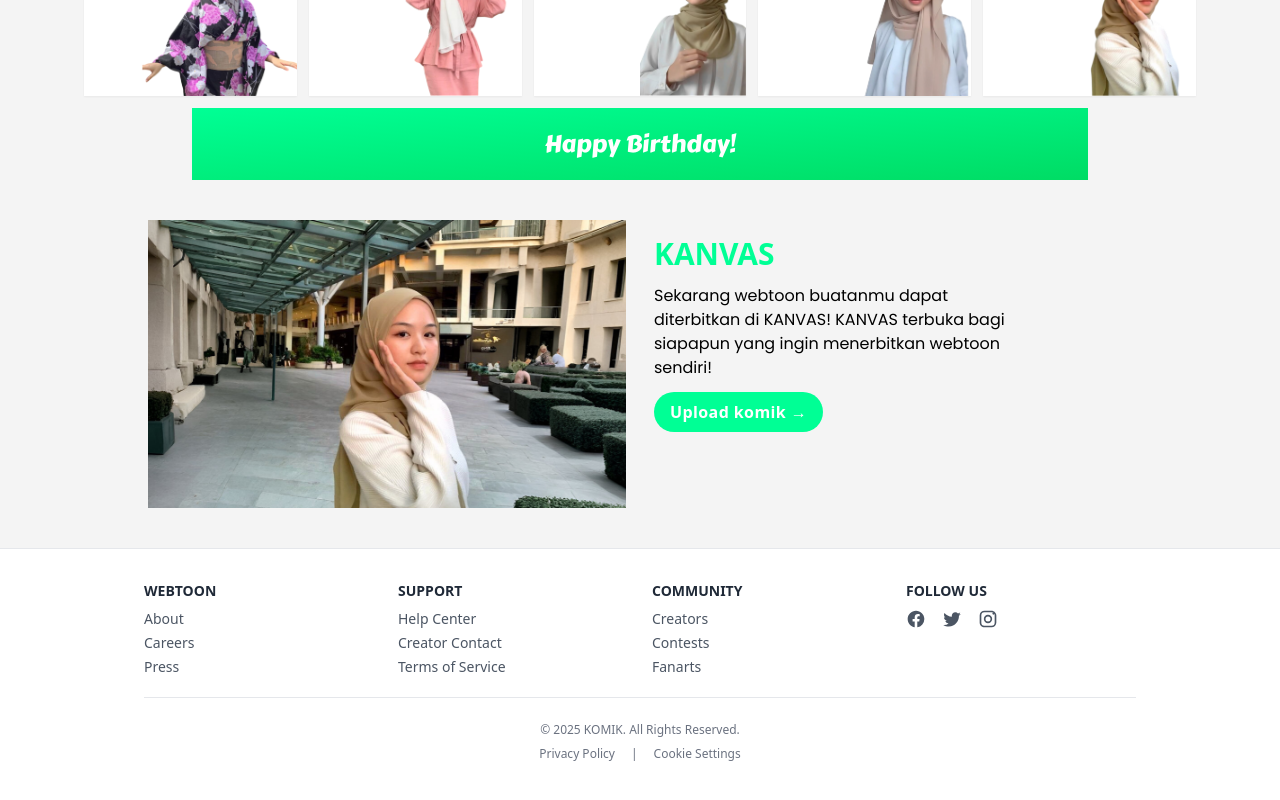
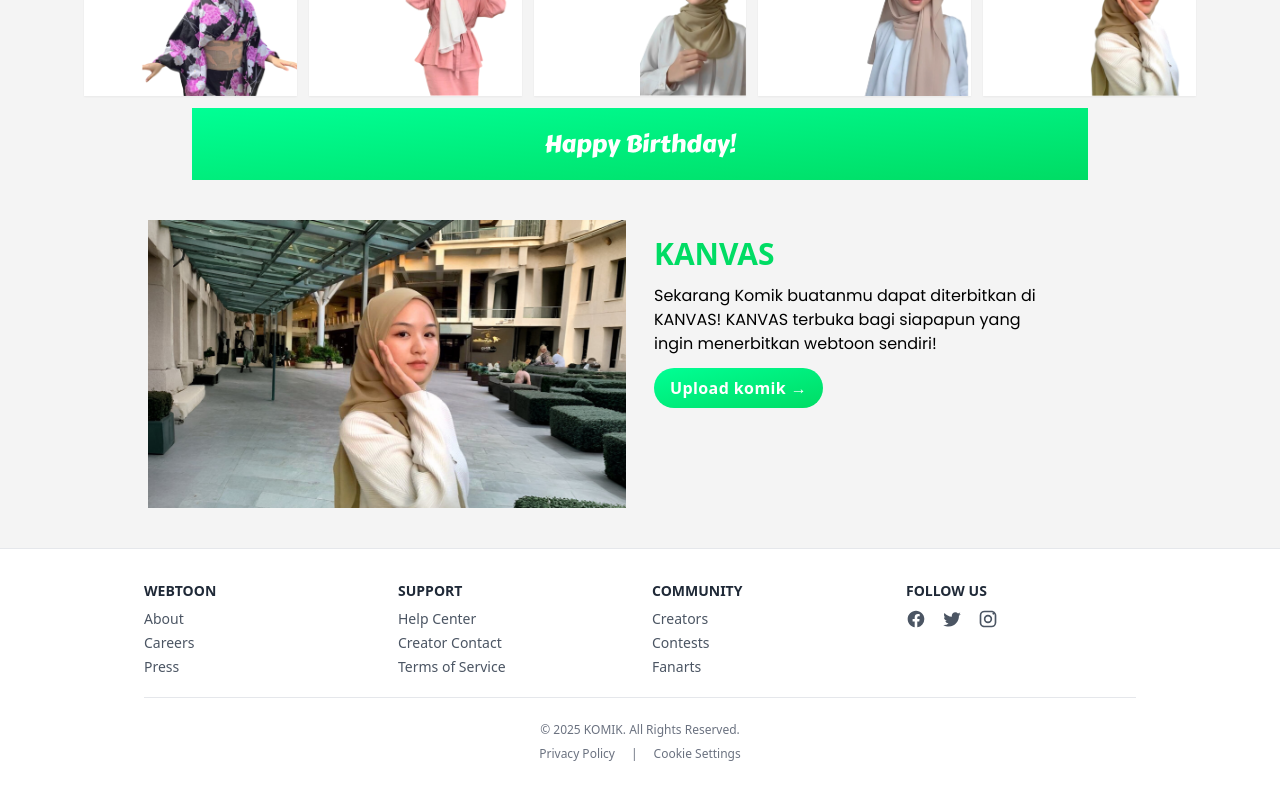
Before and after one commit to torikallcode/Komik, a React (Vite) app: page / in a window 1280 px wide. Shown: the part 1012-1812 px from the top of the page. Built offline with nearby package versions, Linux system fonts and the light colour scheme; a web font is replaced by a local one.

Commit message:
update about section

```diff
--- a/src/components/layouts/AuthLayouts.jsx
+++ b/src/components/layouts/AuthLayouts.jsx
@@ -63,13 +63,13 @@ export const AuthLayouts = () => {
 
           </div>
           <div className='relative flex flex-col w-full h-full space-y-3 '>
-            <h1 className='text-3xl font-bold text-[#00ff95] uppercase'>Kanvas</h1>
-            <p className='max-w-sm font-poppins'>Sekarang webtoon buatanmu
+            <h1 className='text-3xl font-bold uppercase text-primary'>Kanvas</h1>
+            <p className='max-w-sm font-poppins'>Sekarang Komik buatanmu
               dapat diterbitkan di KANVAS!
               KANVAS terbuka bagi
               siapapun yang ingin menerbitkan
               webtoon sendiri!</p>
-            <button className="inline-flex items-center justify-center px-4 py-2 font-sans font-semibold tracking-wide text-white bg-[#00ff95] rounded-full w-fit">
+            <button className="inline-flex items-center justify-center px-4 py-2 font-sans font-semibold tracking-wide text-white bg-gradient-to-br from-[#00ff95] to-primary  rounded-full w-fit">
               Upload komik →
             </button>
           </div>
```
